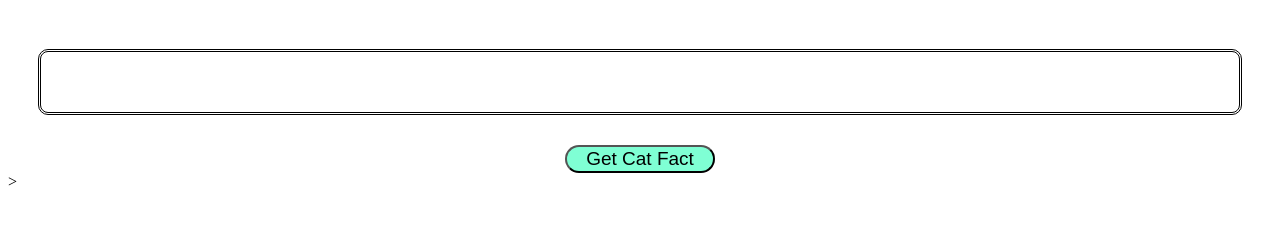
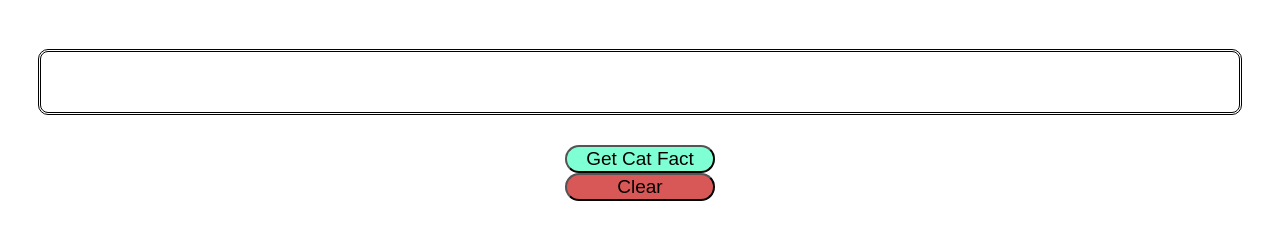
Before and after one commit to Drake-knight/cat-facts, a plain HTML site: page index.html in a window 1280 px wide. Shown: the part 69-308 px from the top of the page. Drawn offline with Linux system fonts and the light colour scheme.

Commit message:
Added clear button

```diff
--- a/index.html
+++ b/index.html
@@ -12,7 +12,8 @@
 
   <div id="fact-container"></div>
   <button id="fetch-button">Get Cat Fact</button>
-></i>
+  <button id="remove-button">Clear</button>
+
   <script src="script.js"></script>
 
 </body>
--- a/script.js
+++ b/script.js
@@ -1,5 +1,6 @@
  let buttonClick = document.getElementById('fetch-button');
 let factArea = document.getElementById('fact-container');
+let removeButton = document.getElementById('remove-button');
 
 
 const getFact = async ()=>{
@@ -21,3 +22,14 @@ const clickafter = ()=>{
     })
 }
 buttonClick.addEventListener('click',clickafter);
+
+
+
+
+const clearBox = ()=>{
+    factArea.textContent = '';
+}
+
+
+
+removeButton.addEventListener('click',clearBox);
--- a/style.css
+++ b/style.css
@@ -29,10 +29,17 @@ body{
   margin: 0 auto;
   background-color: aquamarine;
   border-radius: 20px;
+}
 
+#remove-button{
+    width: 150px;
+    font-size: 19px;
+    display: block;
+  margin: 0 auto;
+  background-color: rgb(216, 87, 87);
+  border-radius: 20px;
 
-
-}
+  }
 
 #fetch-button:hover{
     background-color: azure;
```
